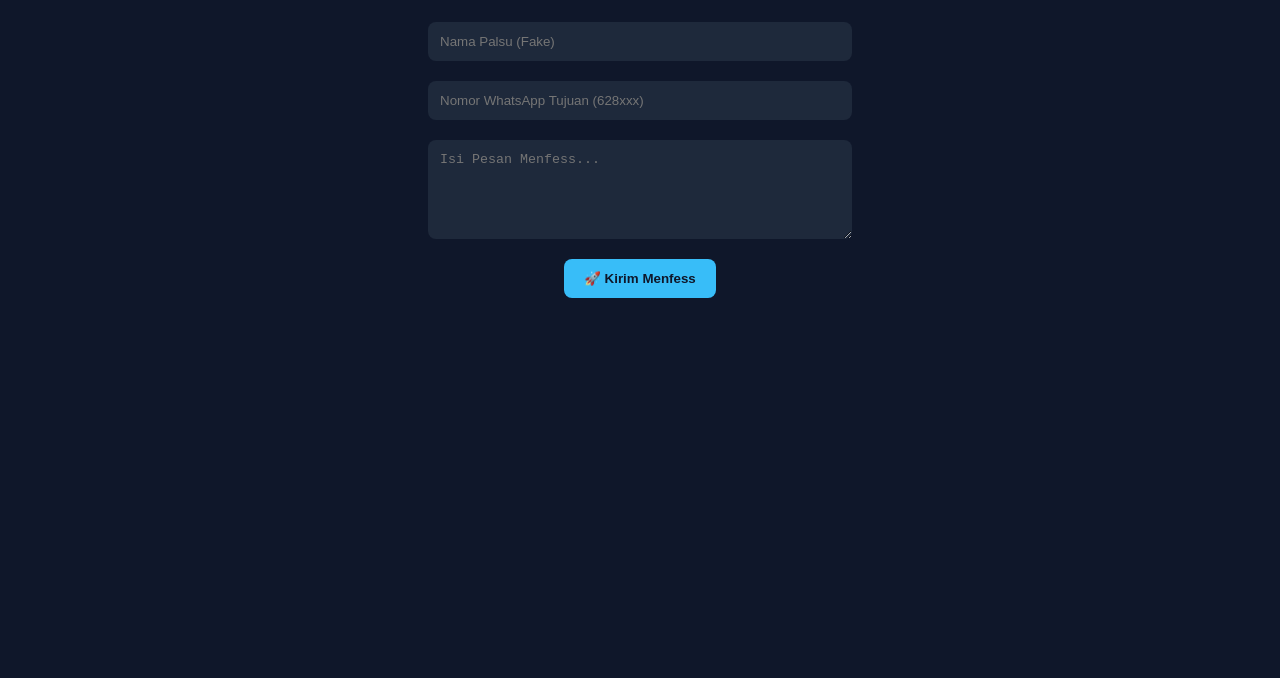
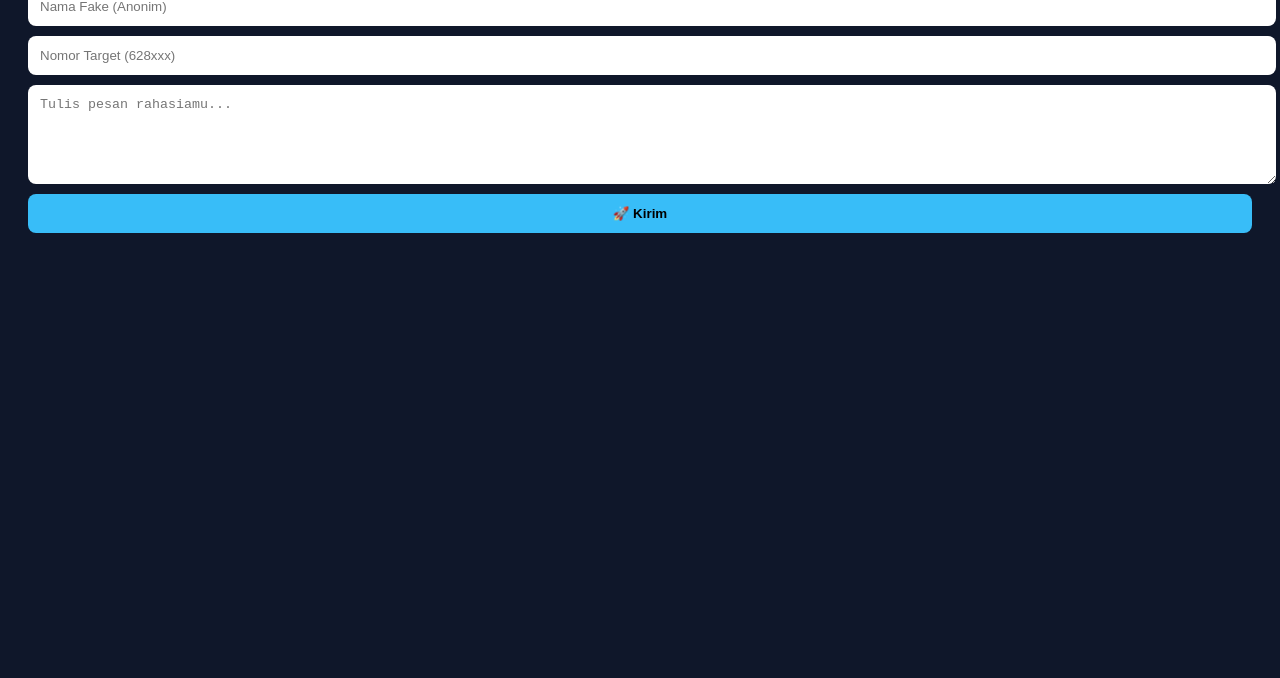
Before and after one commit to Rzx-vip/tes, a plain HTML site: page index.html in a window 1280 px wide. Shown: the part 122-800 px from the top of the page. Drawn offline with Linux system fonts and the light colour scheme.

Commit message:
index.html

```diff
--- a/index.html
+++ b/index.html
@@ -3,98 +3,87 @@
 <head>
   <meta charset="UTF-8" />
   <meta name="viewport" content="width=device-width, initial-scale=1.0"/>
-  <title>Menfess RezzX</title>
-  <link rel="icon" href="https://i.ibb.co/wgNSNMc/rzxbanner.jpg">
+  <title>RezzX Menfess 🔥</title>
   <style>
     body {
       background: #0f172a;
       color: #f1f5f9;
-      font-family: 'Segoe UI', sans-serif;
-      display: flex;
-      flex-direction: column;
-      align-items: center;
-      padding: 40px;
+      font-family: sans-serif;
+      padding: 20px;
     }
     h1 {
       color: #38bdf8;
-      text-shadow: 1px 1px 5px black;
     }
-    input, textarea {
+    input, textarea, button {
+      display: block;
       width: 100%;
-      max-width: 400px;
+      margin: 10px 0;
       padding: 12px;
-      margin: 10px 0;
+      border-radius: 8px;
       border: none;
-      border-radius: 8px;
-      background: #1e293b;
-      color: #f1f5f9;
     }
     button {
-      padding: 12px 20px;
       background: #38bdf8;
-      border: none;
-      border-radius: 8px;
-      color: #0f172a;
       font-weight: bold;
       cursor: pointer;
-      margin-top: 10px;
     }
-    .status {
+    #status {
       margin-top: 15px;
-      font-size: 14px;
+      font-weight: bold;
     }
   </style>
 </head>
 <body>
-  <h1>💌 Kirim Menfess Rahasia</h1>
-  <input type="text" id="fakeName" placeholder="Nama Palsu (Fake)" required />
-  <input type="text" id="targetNumber" placeholder="Nomor WhatsApp Tujuan (628xxx)" required />
-  <textarea id="message" rows="5" placeholder="Isi Pesan Menfess..." required></textarea>
-  <button onclick="kirimMenfess()">🚀 Kirim Menfess</button>
-  <div class="status" id="status"></div>
+  <h1>🕵️‍♂️ Kirim Menfess Rahasia</h1>
+
+  <input type="text" id="fake" placeholder="Nama Fake (Anonim)" />
+  <input type="text" id="target" placeholder="Nomor Target (628xxx)" />
+  <textarea id="pesan" rows="5" placeholder="Tulis pesan rahasiamu..."></textarea>
+  <button onclick="kirimMenfess()">🚀 Kirim</button>
+
+  <div id="status"></div>
 
   <script>
     async function kirimMenfess() {
-      const fake = document.getElementById('fakeName').value.trim();
-      const target = document.getElementById('targetNumber').value.trim();
-      const pesan = document.getElementById('message').value.trim();
-      const statusBox = document.getElementById('status');
+      const fake = document.getElementById('fake').value.trim();
+      const target = document.getElementById('target').value.trim();
+      const pesan = document.getElementById('pesan').value.trim();
+      const status = document.getElementById('status');
 
       if (!fake || !target || !pesan) {
-        statusBox.innerHTML = '❌ Harap isi semua kolom.';
+        status.textContent = "❌ Semua kolom wajib diisi!";
         return;
       }
 
-      const now = new Date();
-      const tanggal = now.toLocaleDateString('id-ID');
-      const jam = now.toLocaleTimeString('id-ID');
-
-      const data = {
-        fake,
-        target,
-        pesan,
-        waktu: `${tanggal} ${jam}`
-      };
-
-      statusBox.innerHTML = '⏳ Mengirim...';
+      const waktu = new Date().toLocaleString("id-ID", {
+        timeZone: "Asia/Jakarta",
+        day: "numeric", month: "long", year: "numeric",
+        hour: "2-digit", minute: "2-digit", second: "2-digit"
+      });
 
       try {
         const res = await fetch("https://api.myjson.online/v1/records/225428fb-c216-4b21-b571-515b49275011", {
-          method: 'POST',
+          method: "PUT",
           headers: {
-            'Content-Type': 'application/json'
+            "Content-Type": "application/json"
           },
-          body: JSON.stringify(data)
+          body: JSON.stringify({
+            fake: fake,
+            target: target,
+            pesan: pesan,
+            waktu: waktu
+          })
         });
 
-        if (res.ok) {
-          statusBox.innerHTML = '✅ Menfess berhasil dikirim!';
-        } else {
-          statusBox.innerHTML = '❌ Gagal mengirim. Coba lagi.';
-        }
-      } catch (err) {
-        statusBox.innerHTML = '❌ Error jaringan.';
-        console.error(err);
+        if (!res.ok) throw new Error("Gagal update");
+
+        status.textContent = "✅ Menfess berhasil dikirim!";
+        document.getElementById("fake").value = "";
+        document.getElementById("target").value = "";
+        document.getElementById("pesan").value = "";
+      } catch (e) {
+        status.textContent = "❌ Gagal mengirim. Coba lagi.";
+        console.error(e);
       }
     }
   </script>
```
